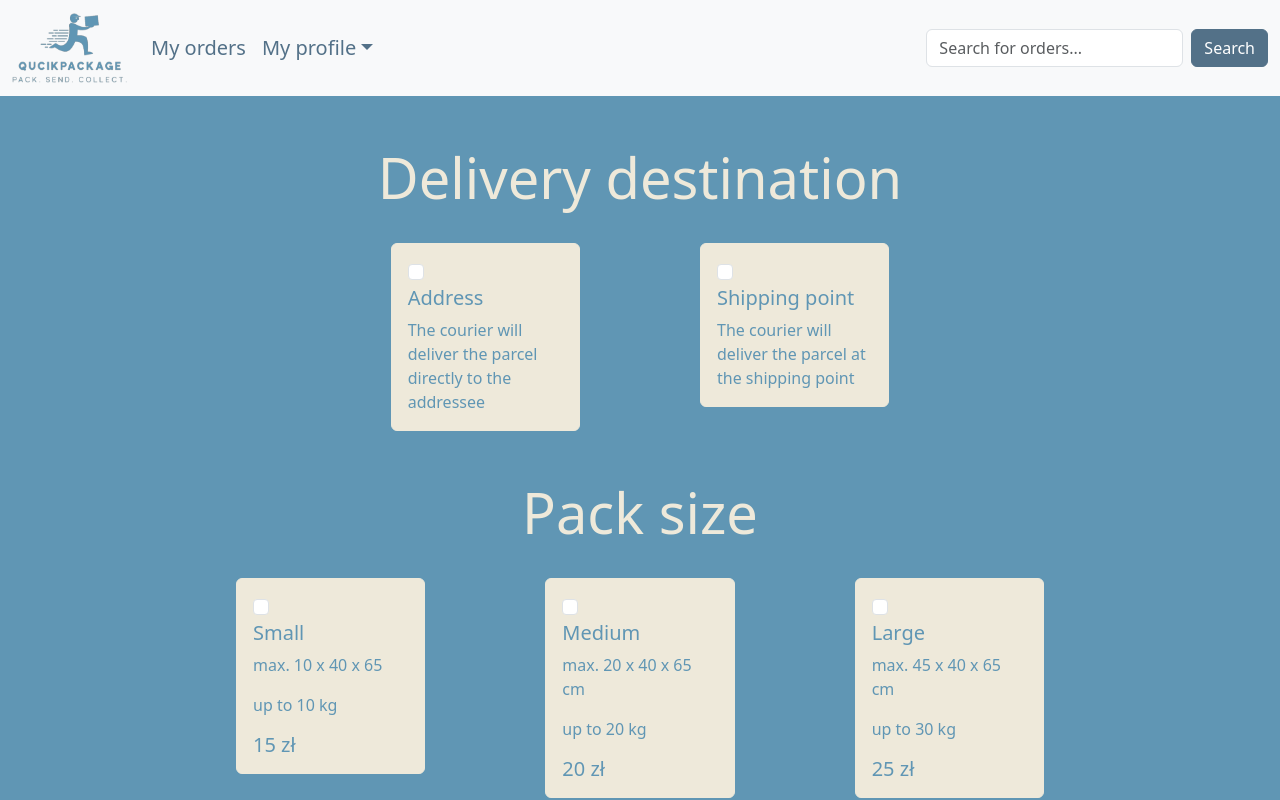
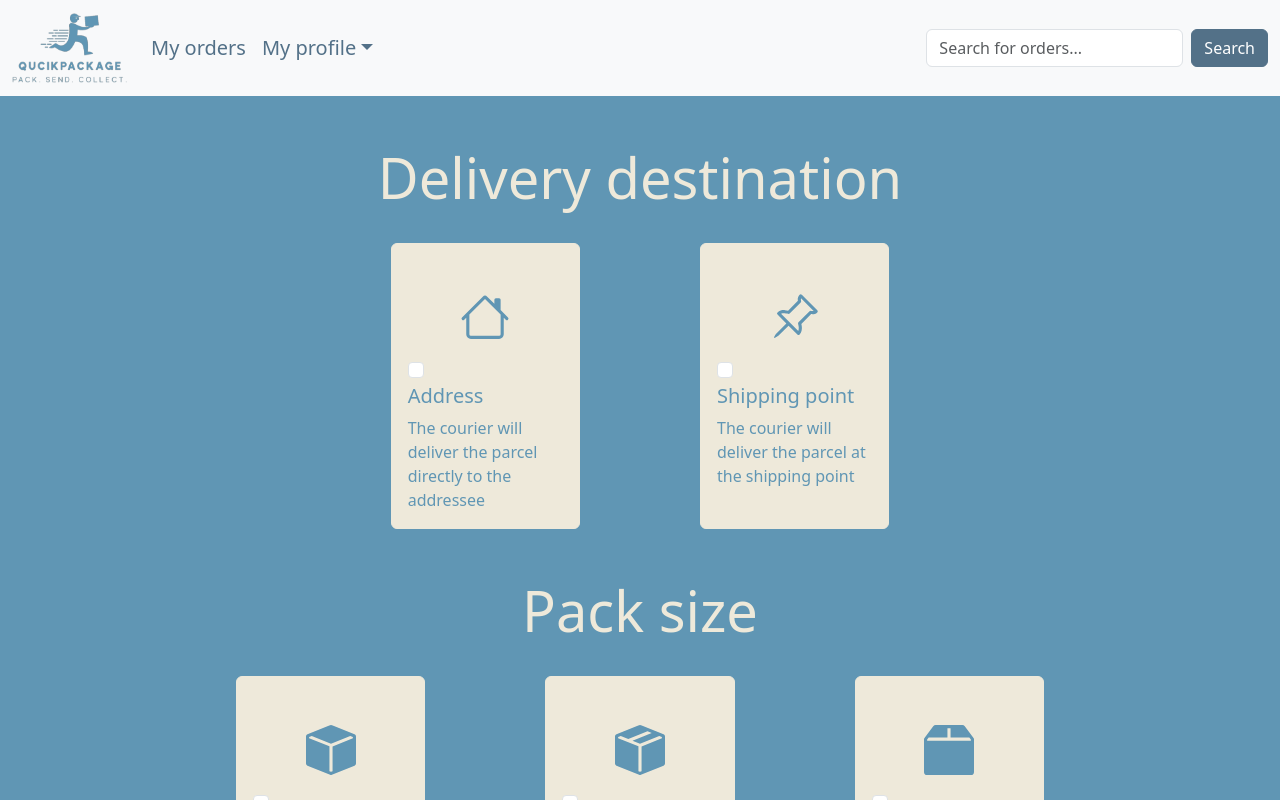
Before and after one commit to AntWalach/On-demand-Delivery-Platform, a React (Create React App) app in the folder frontend/: page /home in a window 1280 px wide. Shown: the top 800 px of the page. Built offline with nearby package versions, Linux system fonts and the light colour scheme.

Commit message:
cards icon

```diff
--- a/frontend/package.json
+++ b/frontend/package.json
@@ -10,6 +10,7 @@
     "bootstrap": "^5.3.2",
     "react": "^18.2.0",
     "react-bootstrap": "^2.9.1",
+    "react-bootstrap-icons": "^1.10.3",
     "react-dom": "^18.2.0",
     "react-icons": "^4.11.0",
     "react-phone-number-input": "^3.3.7",
--- a/frontend/src/assets/css/customHome.css
+++ b/frontend/src/assets/css/customHome.css
@@ -15,3 +15,8 @@
     background-color: #EEE9DA !important;
     border-color: #EEE9DA !important;
 }
+
+.custom-icon{
+    width: 50px;
+    height: 50px;
+}
--- a/frontend/src/pages/Home.jsx
+++ b/frontend/src/pages/Home.jsx
@@ -1,6 +1,11 @@
 import React from 'react'
 import '../assets/css/customHome.css';
 import Navbar from '../components/Navbar';
+import { House } from 'react-bootstrap-icons';
+import { PinAngle } from 'react-bootstrap-icons';
+import { BoxFill } from 'react-bootstrap-icons';
+import { BoxSeamFill } from 'react-bootstrap-icons';
+import { Box2Fill } from 'react-bootstrap-icons';
 
 function Home() {
 
@@ -16,7 +21,10 @@ function Home() {
 
         <div className="row justify-content-center mt-4">
           <div className="col-2 mx-5">
-            <div className="card custom-cards-and-imputs custom-text-color">
+            <div className="card custom-cards-and-imputs custom-text-color h-100">
+              <div className="text-center">
+                <House  className="m-auto mt-5 custom-icon"/>
+              </div>
               <div className="card-body">
                 <div className="form-check">
                   <input
@@ -39,7 +47,10 @@ function Home() {
           </div>
 
           <div className="col-2 mx-5">
-            <div className="card custom-cards-and-imputs custom-text-color">
+            <div className="card custom-cards-and-imputs custom-text-color h-100">
+              <div className="text-center">
+                <PinAngle  className="m-auto mt-5 custom-icon"/>
+              </div>
               <div className="card-body">
                 <div className="form-check">
                   <input
@@ -70,7 +81,10 @@ function Home() {
 
         <div className="row justify-content-center mt-4">
           <div className="col-2 mx-5">
-            <div className="card card custom-cards-and-imputs custom-text-color">
+            <div className="card custom-cards-and-imputs custom-text-color h-100">
+              <div className="text-center">
+                <BoxFill  className="m-auto mt-5 custom-icon"/>
+              </div>
               <div className="card-body">
                 <div className="form-check">
                   <input
@@ -93,7 +107,10 @@ function Home() {
           </div>
 
           <div className="col-2 mx-5">
-            <div className="card card custom-cards-and-imputs custom-text-color">
+            <div className="card custom-cards-and-imputs custom-text-color h-100">
+              <div className="text-center">
+                <BoxSeamFill  className="m-auto mt-5 custom-icon"/>
+              </div>
               <div className="card-body">
                 <div className="form-check">
                   <input
@@ -116,7 +133,10 @@ function Home() {
           </div>
 
           <div className="col-2 mx-5">
-            <div className="card card custom-cards-and-imputs custom-text-color">
+            <div className="card custom-cards-and-imputs custom-text-color h-100">
+              <div className="text-center">
+                <Box2Fill  className="m-auto mt-5 custom-icon"/>
+              </div>
               <div className="card-body">
                 <div className="form-check">
                   <input
```
Also changed, not shown: 1 other file (tests, documents, lock files or other folders).
